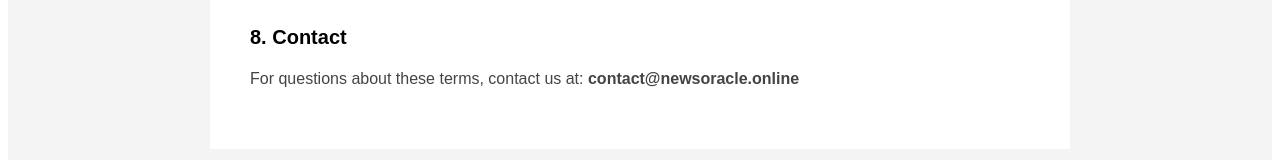
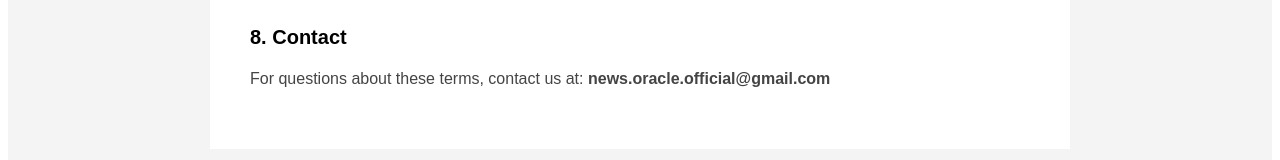
Before and after one commit to richmanempire001-cyber/newsoracle, a Next.js app: page /terms in a window 1280 px wide. Shown: the part 1104-1264 px from the top of the page. Built offline with nearby package versions, Linux system fonts and the light colour scheme.

Commit message:
Update terms.js

```diff
--- a/pages/terms.js
+++ b/pages/terms.js
@@ -47,7 +47,7 @@ export default function Terms() {
             <p style={{ lineHeight: "1.8", color: "#444" }}>We reserve the right to modify these terms at any time. Continued use of our website after changes constitutes acceptance of the new terms.</p>
 
             <h2 style={{ fontSize: "20px", fontWeight: "700", margin: "24px 0 12px" }}>8. Contact</h2>
-            <p style={{ lineHeight: "1.8", color: "#444" }}>For questions about these terms, contact us at: <strong>contact@newsoracle.online</strong></p>
+            <p style={{ lineHeight: "1.8", color: "#444" }}>For questions about these terms, contact us at: <strong>news.oracle.official@gmail.com</strong></p>
           </div>
         </div>
 
```
